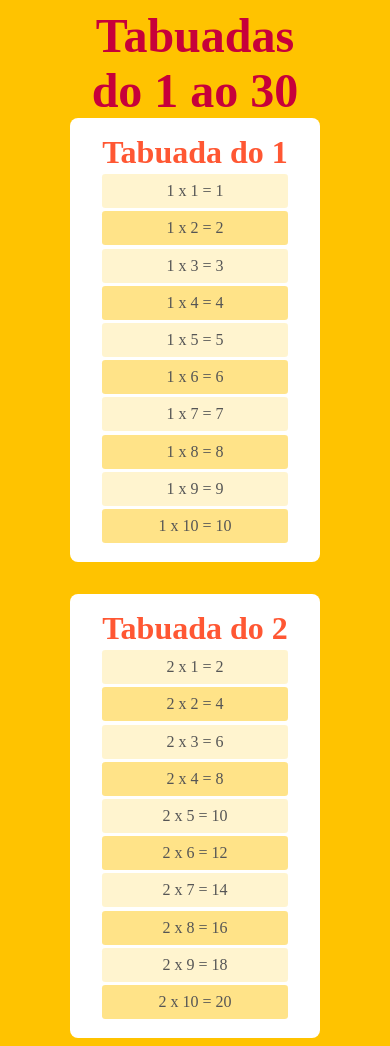
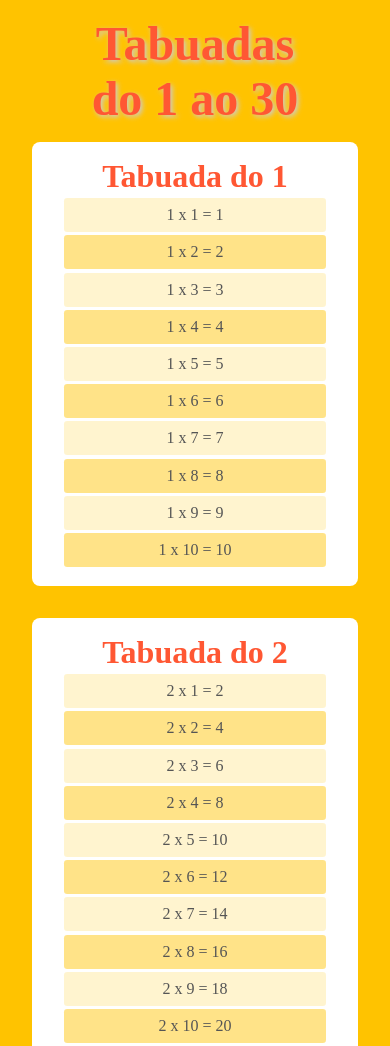
Before and after one commit to rafael-araujo-reis/treinamentos, a plain HTML site: page pages/tabuada.html in a window 390 px wide. Shown: the top 1046 px of the page. Drawn offline with Linux system fonts and the light colour scheme.

Commit message:
Grid resposividade

```diff
--- a/styles/tabuada.css
+++ b/styles/tabuada.css
@@ -26,9 +26,19 @@ html {
   background-color: var(--background);
 }
 
+
+body {
+  padding: 1rem;
+}
+
+main {
+  padding: 1rem;
+}
+
 h1 {
-  text-align: center;
-  color     : var(--title);
+  text-align : center;
+  color      : var(--subtitle);
+  text-shadow: 2px 2px 5px #CCC;
 
   font-size: 3rem;
 }
@@ -38,23 +48,18 @@ h1 span {
 }
 
 header {
-  padding: .5rem 2rem 0;
+  padding: 0 2rem;
 }
 
 #tabuadas {
   display              : grid;
-  grid-template-columns: repeat(2, 1fr);
-  justify-content      : space-evenly;
-  align-items          : center;
+  grid-template-columns: repeat(auto-fill, minmax(325px, 1fr));
 
   gap: 2rem;
-
-  padding: 0 2rem;
 }
 
 .card {
-  text-align   : center;
-  margin-bottom: 2rem;
+  text-align: center;
 
   background-color: var(--card);
 
@@ -91,11 +96,3 @@ li:hover {
 
   color: white;
 }
-
-@media screen and (max-width: 600px) {
-  #tabuadas {
-    display       : flex;
-    flex-direction: column;
-    gap           : 0;
-  }
-}
```
